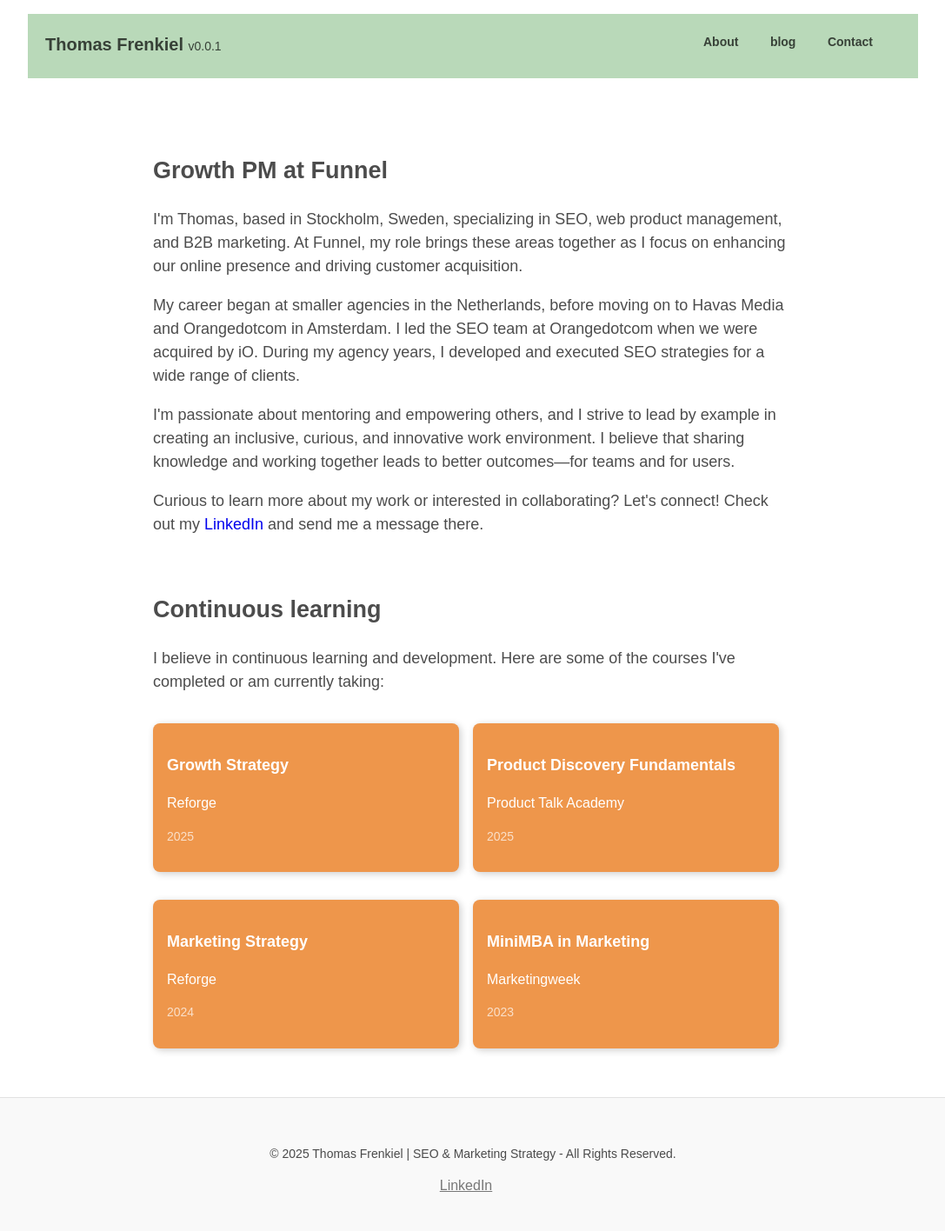
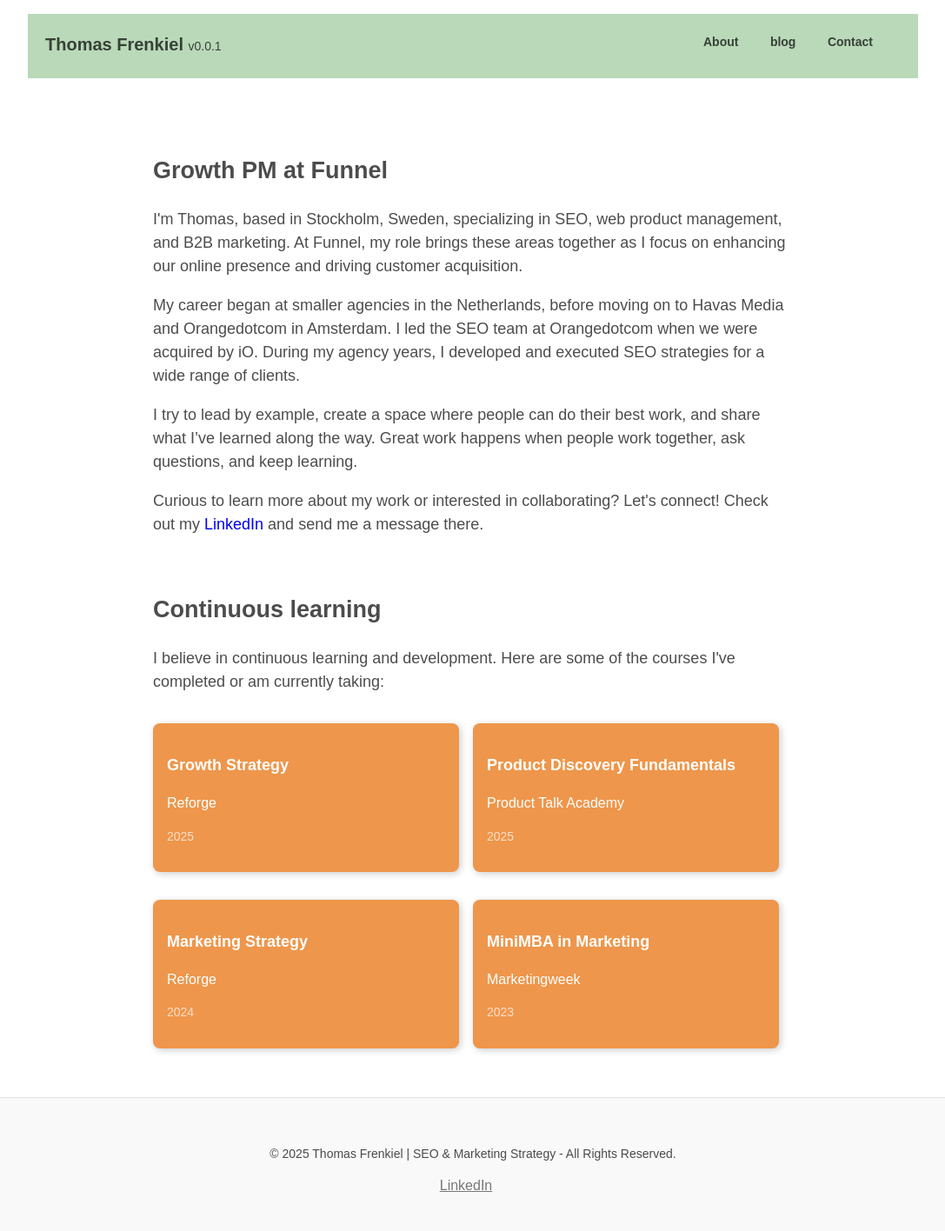
Before and after one commit to tfrenkiel040/website, a Jekyll site: the page built from about.markdown, in a window 1280 px wide. Shown: the whole page at 87% size, without its empty margins (96-1183 px from the left). Built offline with Jekyll 4.4.1, drawn with Linux system fonts in a browser that asks for light colours.

Commit message:
Update about.markdown

```diff
--- a/about.markdown
+++ b/about.markdown
@@ -12,7 +12,7 @@ permalink: /about/
 
 <p>My career began at smaller agencies in the Netherlands, before moving on to Havas Media and Orangedotcom in Amsterdam. I led the SEO team at Orangedotcom when we were acquired by iO. During my agency years, I developed and executed SEO strategies for a wide range of clients.</p>
 
-<p>I'm passionate about mentoring and empowering others, and I strive to lead by example in creating an inclusive, curious, and innovative work environment. I believe that sharing knowledge and working together leads to better outcomes—for teams and for users.</p>
+<p>I try to lead by example, create a space where people can do their best work, and share what I’ve learned along the way. Great work happens when people work together, ask questions, and keep learning.</p>
 
 <p>Curious to learn more about my work or interested in collaborating? Let's connect! Check out my <a href="https://www.linkedin.com/in/thomasfrenkiel/">LinkedIn</a> and send me a message there.</p>
 
```
